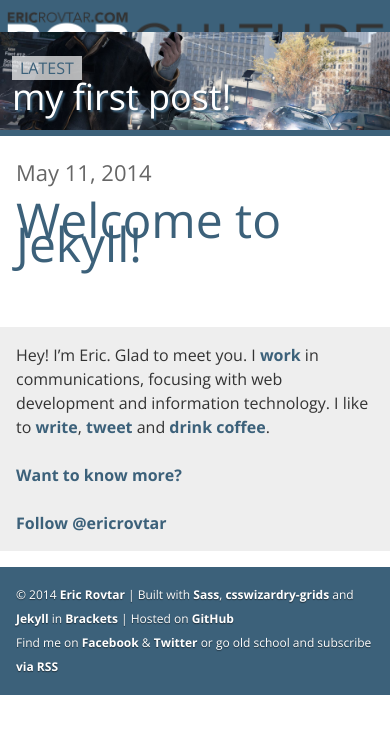
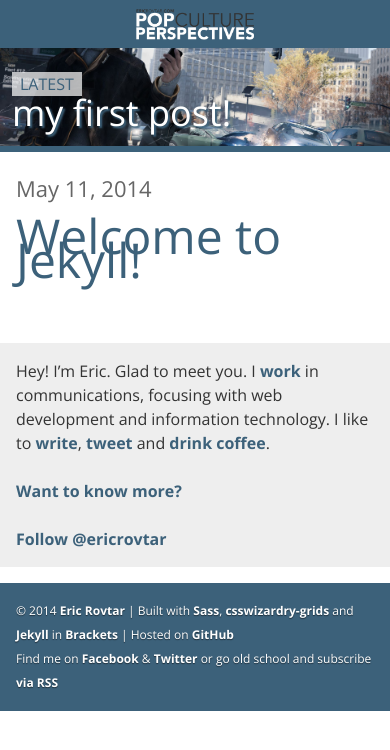
Before and after one commit to ericrovtar/ericrovtar.github.io, a Jekyll site: the page built from index.html, in a window 390 px wide. Shown: the top 750 px of the page. Built offline with Jekyll 4.4.1, drawn with Linux system fonts in a browser that asks for light colours; nearby versions of some CDN libraries; comment, search, counter and statistics services are not loaded.

Commit message:
Mobile layout

```diff
--- a/styles/styles.css
+++ b/styles/styles.css
@@ -1357,7 +1357,7 @@ body {
       margin: 0;
       padding: .5em 0;
       overflow: hidden;
-      max-height: 1em; } }
+      height: 2em; } }
   @media only screen and (min-width: 481px) and (max-width: 1023px) {
     .header {
       right: -24px;
@@ -1371,7 +1371,12 @@ body {
         display: none; } }
 
 .header__logo {
+  height: auto;
   width: 100%; }
+  @media only screen and (max-width: 480px) {
+    .header__logo {
+      height: 2em;
+      width: auto; } }
 
 @media only screen and (max-width: 480px) {
   .header__menu, .header__social {
```
Also changed, not shown: styles/sass/ui/page-head.scss (+7 -1 lines).
